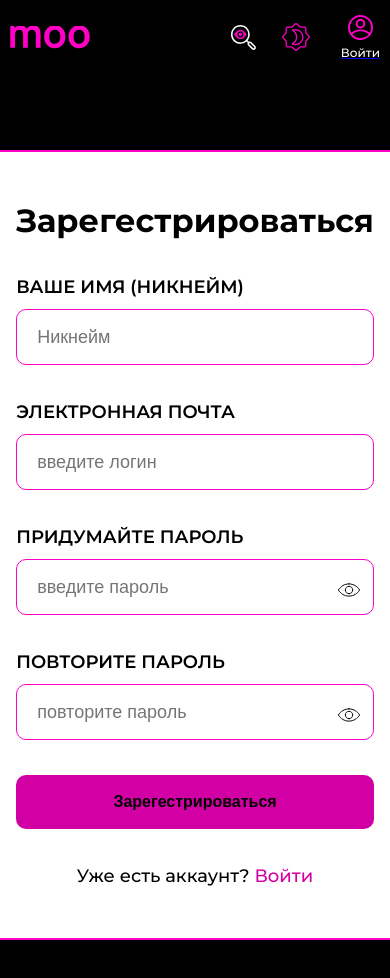
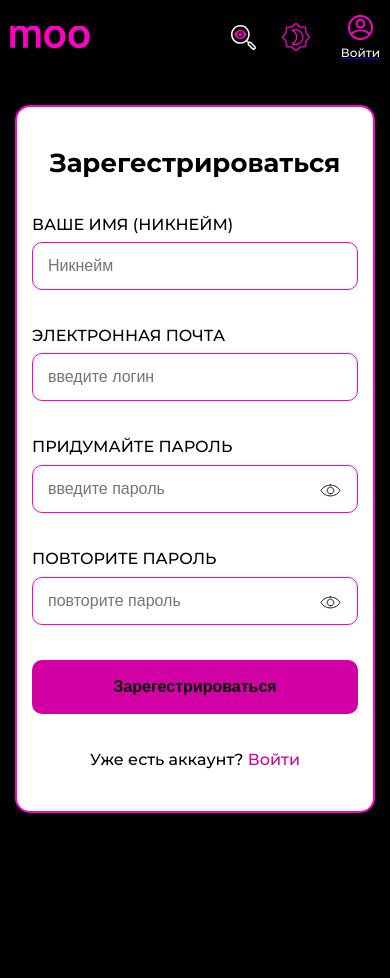
Before and after one commit to LizavetaLeiko/Moo, a React (Create React App) app: page /signup in a window 390 px wide. Shown: the top 978 px of the page. After the commit the page ends 918 px from the top, so only its background shows below. Built offline with nearby package versions, Linux system fonts and the light colour scheme.

Commit message:
added forms adaptive

```diff
--- a/src/components/common/inputs/styles/input.module.sass
+++ b/src/components/common/inputs/styles/input.module.sass
@@ -10,6 +10,8 @@
     font-weight: 600
     color: $black
     text-align: left
+    @media (max-width: 600px)
+      @include f16_500
   &__input
     width: 100%
     padding: 15px 20px
@@ -20,6 +22,10 @@
     border-radius: 10px
     margin-top: 10px
     transition:  all 0.3s ease-out
+    @media (max-width: 600px)
+      padding: 12px 15px
+      @include f16_500
+      margin-top: 6px
     &:hover
       transform: scale(1.03)
   &__error
@@ -41,8 +47,11 @@
   background-color: transparent
   position: relative
   margin-left: -60px
-  @media (max-width: 400px )
+  @media (max-width: 600px )
     margin-left: -50px
+    width: 45px
+    height: 45px
+    margin-top: 10px
   &::after
     content: ''
     display: block
--- a/src/components/videoBanner/styles/videoBanner.module.sass
+++ b/src/components/videoBanner/styles/videoBanner.module.sass
@@ -43,7 +43,7 @@
     color: $white
     @media (max-width: 900px)
       height: 805px
-      padding: 50px 20px
+      padding: 50px 20px 70px
     &__info
       max-width: 40%
       text-align: left
--- a/src/pages/actorPage/styles/actorPage.module.sass
+++ b/src/pages/actorPage/styles/actorPage.module.sass
@@ -7,9 +7,9 @@
   @media (max-width: 1600px)
       padding: 140px 50px 0
   @media (max-width: 1000px)
-      padding: 120px 30px 0
+      padding: 105px 30px 0
   @media (max-width: 600px)
-      padding: 110px 15px 0
+      padding: 95px 15px 0
   &__flex
     display: flex
     align-items: flex-start
--- a/src/pages/signIn/styles/signIn.module.sass
+++ b/src/pages/signIn/styles/signIn.module.sass
@@ -2,11 +2,17 @@
 @import  '../../../styles/colors/colors.sass'
 
 .container
+  padding: 150px 50px
   display: flex
   align-items: center
   justify-content: center
   height: 100vh
   text-align: center
+  @media (max-width: 1000px)
+    height: fit-content
+    padding: 130px 30px
+  @media (max-width: 600px)
+    padding: 105px 15px
 .signIn
   border: 2px solid $manePink
   background-color: $white
@@ -14,9 +20,16 @@
   padding: 50px 30px
   width: 500px
   color: $black
+  @media (max-width: 600px)
+    padding: 40px 15px
   &__title
     @include f32_700
     margin-bottom: 35px
+    @media (max-width: 600px)
+      font-size: 26px
+      line-height: 32px
   &__question
     @include f18_500
     text-align: center
+    @media (max-width: 600px)
+      @include f16_500
--- a/src/pages/signUp/styles/signUp.module.sass
+++ b/src/pages/signUp/styles/signUp.module.sass
@@ -7,6 +7,12 @@
   align-items: center
   justify-content: center
   text-align: center
+  height: 100vh
+  @media (max-width: 1000px)
+    height: fit-content
+    padding: 130px 30px
+  @media (max-width: 600px)
+    padding: 105px 15px
 .signUp
   border: 2px solid $manePink
   background-color: $white
@@ -14,9 +20,16 @@
   padding: 50px 30px
   width: 500px
   color: $black
+  @media (max-width: 600px)
+    padding: 40px 15px
   &__title
     @include f32_700
     margin-bottom: 35px
+    @media (max-width: 600px)
+      font-size: 26px
+      line-height: 32px
   &__question
     @include f18_500
     text-align: center
+    @media (max-width: 600px)
+      @include f16_500
```
